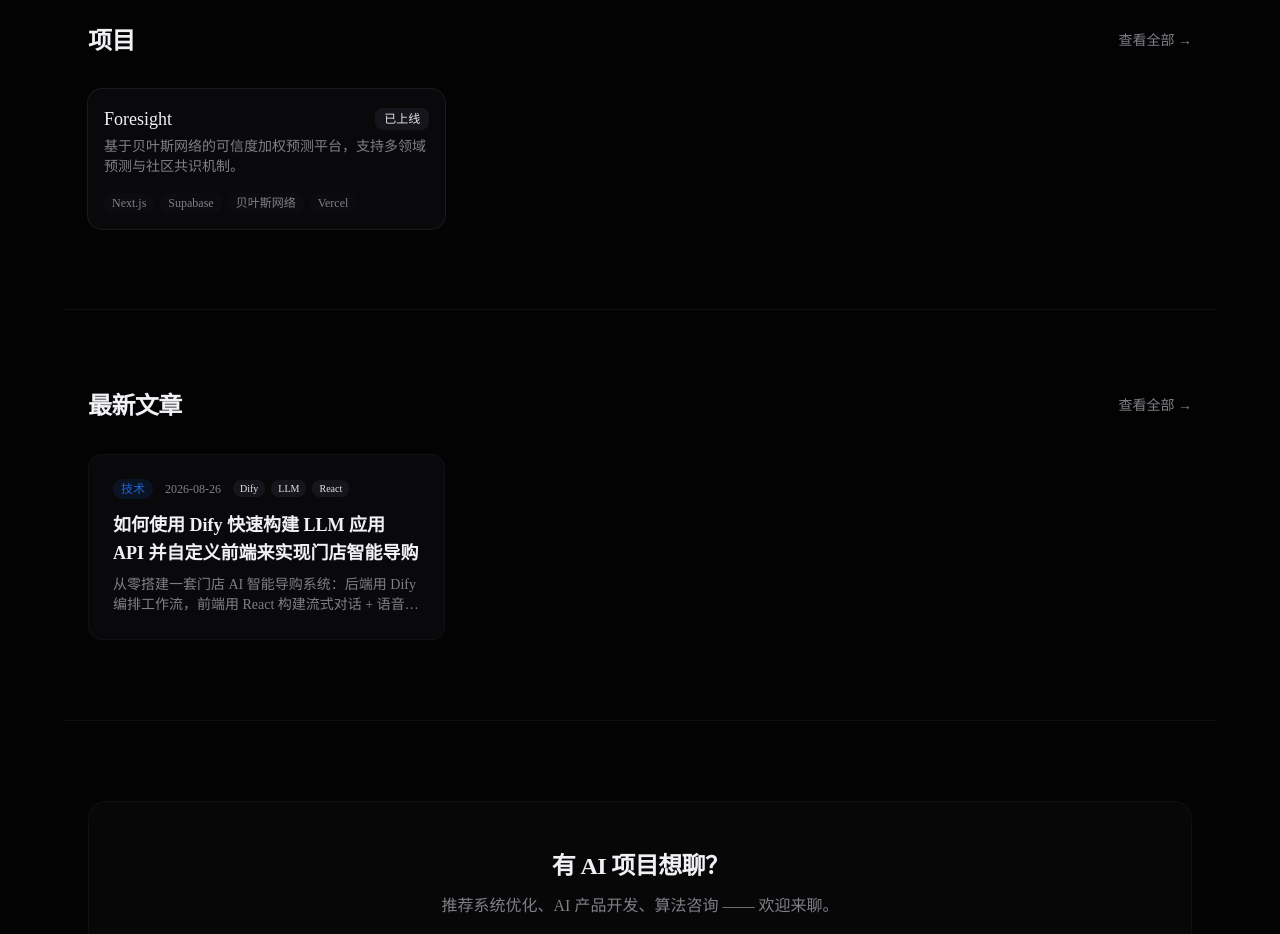
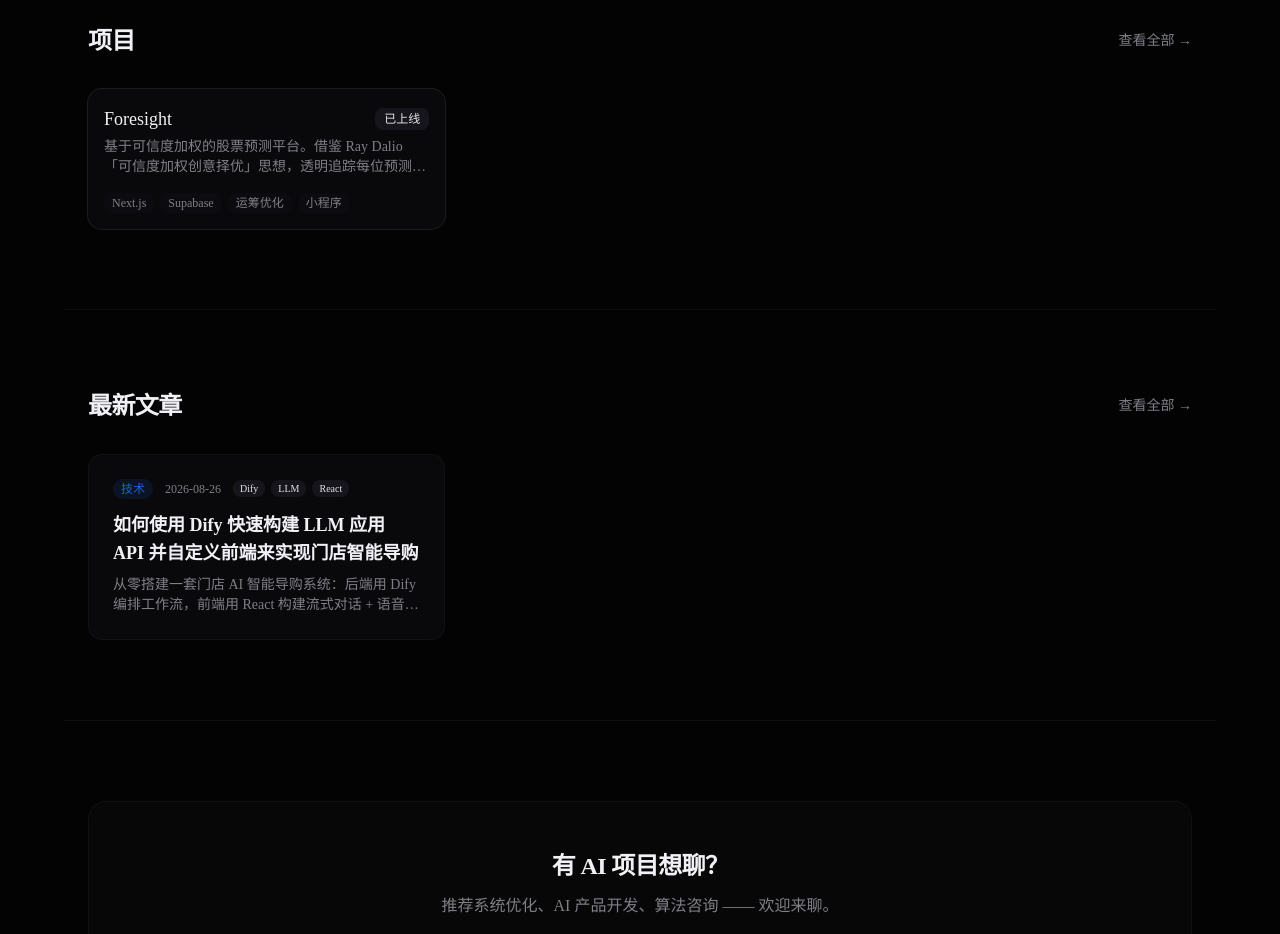
Before and after one commit to wekingchen2019/wekingchen-site, a Next.js app: page / in a window 1280 px wide. Shown: the part 820-1754 px from the top of the page. Built offline with nearby package versions, Linux system fonts and the light colour scheme.

Commit message:
fix: update Foresight project description to match actual implementation

```diff
--- a/app/page.tsx
+++ b/app/page.tsx
@@ -7,8 +7,8 @@ const featuredProjects: Project[] = [
   {
     slug: "foresight",
     title: "Foresight",
-    description: "基于贝叶斯网络的可信度加权预测平台，支持多领域预测与社区共识机制。",
-    tags: ["Next.js", "Supabase", "贝叶斯网络", "Vercel"],
+    description: "基于可信度加权的股票预测平台。借鉴 Ray Dalio「可信度加权创意择优」思想，透明追踪每位预测者的准确性，用数据建立可信度。",
+    tags: ["Next.js", "Supabase", "运筹优化", "小程序"],
     status: "已上线",
   },
 ];
--- a/app/projects/page.tsx
+++ b/app/projects/page.tsx
@@ -10,8 +10,8 @@ const projects: Project[] = [
   {
     slug: "foresight",
     title: "Foresight",
-    description: "基于贝叶斯网络的可信度加权预测平台，支持多领域预测与社区共识机制。完整 AI Native 项目，从算法设计到小程序端独立交付。",
-    tags: ["Next.js", "Supabase", "贝叶斯网络", "小程序"],
+    description: "基于可信度加权的股票预测平台。借鉴 Ray Dalio「可信度加权创意择优」思想，透明追踪每位预测者的准确性，用数据建立可信度。支持结构化预测提交、三级排行榜（全局/个股/行业）、自动验证、实时行情。完整 AI Native 项目，从算法设计到小程序端独立交付。",
+    tags: ["Next.js", "Supabase", "运筹优化", "小程序"],
     status: "已上线",
   },
 ];
```
